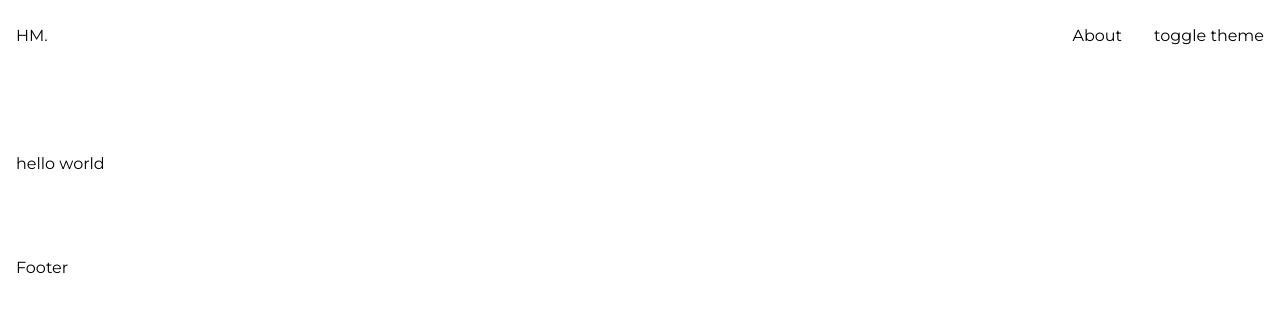
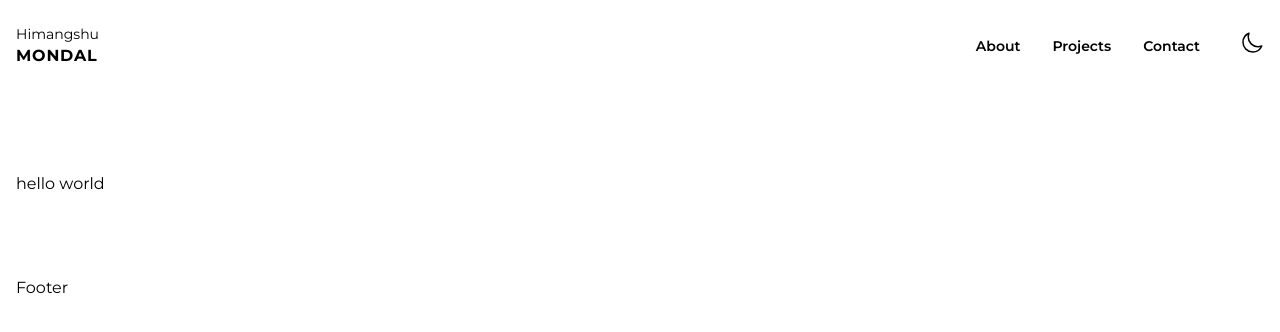
Before and after one commit to himangshum17/personal-portfolio, a Next.js app: page / in a window 1280 px wide. Shown: the top 332 px of the page. Built offline with nearby package versions, Linux system fonts and the light colour scheme.

Commit message:
ui: header partially done

```diff
--- a/layouts/header/header.layout.tsx
+++ b/layouts/header/header.layout.tsx
@@ -1,18 +1,106 @@
 import Link from 'next/link';
-
+import { Menu, Transition } from '@headlessui/react';
+import { Fragment, useState } from 'react';
+import {
+  MoonIcon,
+  SunIcon,
+  Bars3BottomLeftIcon,
+  XCircleIcon,
+} from '@heroicons/react/24/outline';
 const Header = () => {
+  const [isMenuOpen, setIsMenuOpen] = useState<boolean>(false);
+  const menuToggleHandler = () => {
+    setIsMenuOpen(prev => !prev);
+  };
   return (
     <header className='py-6'>
-      <div className='container flex'>
-        <div>HM.</div>
-        <nav className='flex-1'>
-          <ul className='flex items-center justify-end gap-8'>
+      <div className='container flex items-center flex-wrap'>
+        <div className='flex flex-col'>
+          <span className='text-sm'>Himangshu</span>{' '}
+          <strong className='uppercase tracking-wider'>Mondal</strong>
+        </div>
+        <button className='ml-auto block lg:hidden' onClick={menuToggleHandler}>
+          {isMenuOpen ? (
+            <XCircleIcon className='w-6 h-6' />
+          ) : (
+            <Bars3BottomLeftIcon className='w-6 h-6' />
+          )}
+        </button>
+        <nav
+          className={`${
+            isMenuOpen && '!block'
+          } ml-auto hidden w-full lg:w-auto mt-4 lg:block lg:mt-0`}>
+          <ul className='flex flex-col lg:flex-row lg:items-center gap-1 lg:gap-8'>
             <li>
               <Link href='#'>
-                <a>About</a>
+                <a className='font-semibold text-sm'>About</a>
               </Link>
             </li>
-            <li>toggle theme</li>
+            <li>
+              <Link href='#'>
+                <a className='font-semibold text-sm'>Projects</a>
+              </Link>
+            </li>
+            <li>
+              <Link href='#'>
+                <a className='font-semibold text-sm'>Contact</a>
+              </Link>
+            </li>
+            <li>
+              <Menu as='div' className='relative inline-block text-left'>
+                <div>
+                  <Menu.Button className='align-middle flex items-center space-x-2'>
+                    <span className='block lg:hidden text-sm font-semibold'>
+                      Switch Theme
+                    </span>
+                    <MoonIcon className='w-6 h-6' />
+                  </Menu.Button>
+                </div>
+                <Transition
+                  as={Fragment}
+                  enter='transition ease-out duration-100'
+                  enterFrom='transform opacity-0 scale-95'
+                  enterTo='transform opacity-100 scale-100'
+                  leave='transition ease-in duration-75'
+                  leaveFrom='transform opacity-100 scale-100'
+                  leaveTo='transform opacity-0 scale-95'>
+                  <Menu.Items className='absolute right-0 mt-2 w-36 origin-top-right divide-y divide-gray-100 rounded-md bg-white shadow-lg ring-1 ring-black ring-opacity-5 focus:outline-none'>
+                    <div className='px-1 py-1 '>
+                      <Menu.Item>
+                        {({ active }) => (
+                          <button
+                            className={`${
+                              active ? 'bg-primary text-white' : 'text-gray-900'
+                            } group flex w-full items-center rounded-md px-2 py-2 text-sm font-semibold`}>
+                            {active ? (
+                              <MoonIcon className='mr-2 h-5 w-5' />
+                            ) : (
+                              <MoonIcon className='mr-2 h-5 w-5' />
+                            )}
+                            Dark
+                          </button>
+                        )}
+                      </Menu.Item>
+                      <Menu.Item>
+                        {({ active }) => (
+                          <button
+                            className={`${
+                              active ? 'bg-primary text-white' : 'text-gray-900'
+                            } group flex w-full items-center rounded-md px-2 py-2 text-sm font-semibold`}>
+                            {active ? (
+                              <SunIcon className='mr-2 h-5 w-5' />
+                            ) : (
+                              <SunIcon className='mr-2 h-5 w-5' />
+                            )}
+                            Light
+                          </button>
+                        )}
+                      </Menu.Item>
+                    </div>
+                  </Menu.Items>
+                </Transition>
+              </Menu>
+            </li>
           </ul>
         </nav>
       </div>
```
